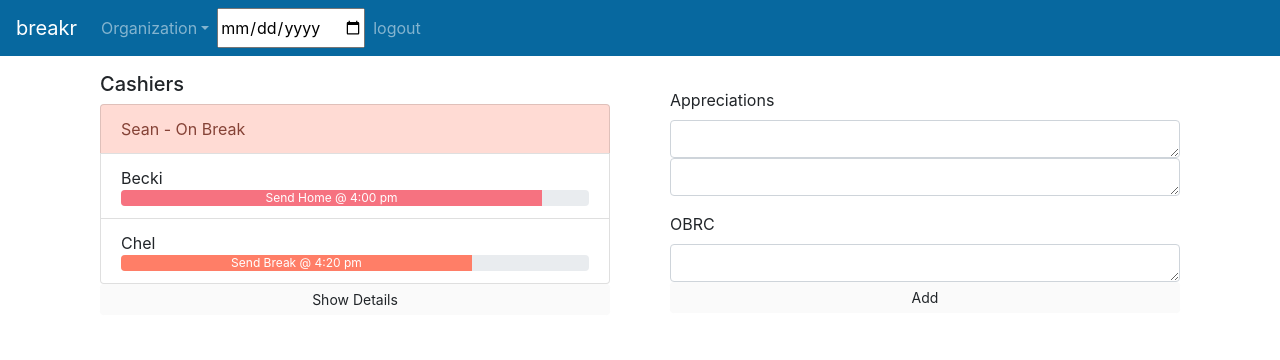
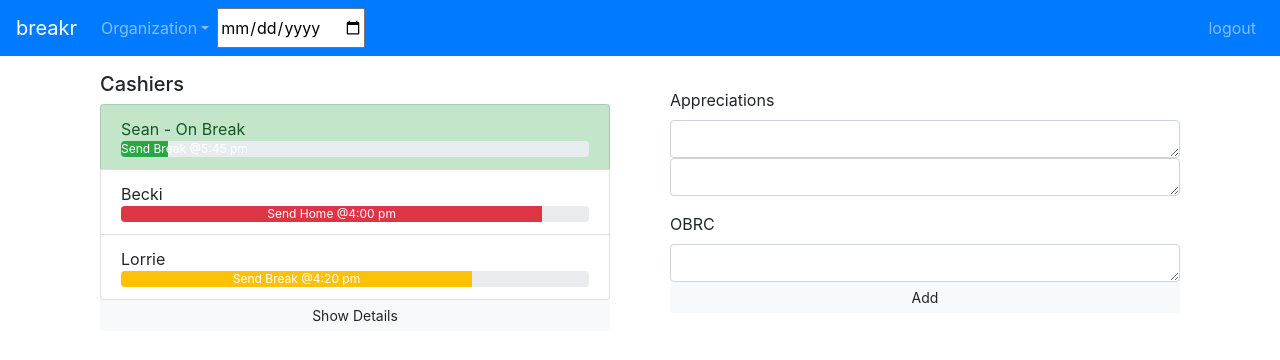
Before and after one commit to codypotter/breakr, a React app: page / in a window 1280 px wide. Built offline with nearby package versions, Linux system fonts and the light colour scheme.

Commit message:
solidified styling

```diff
--- a/src/components/EmployeeList.js
+++ b/src/components/EmployeeList.js
@@ -3,6 +3,7 @@ import Button from 'react-bootstrap/Button';
 import ListGroup from 'react-bootstrap/ListGroup';
 import Container from 'react-bootstrap/Container';
 import ProgressBar from 'react-bootstrap/ProgressBar';
+
 
 export default class EmployeeList extends React.Component {
   constructor(props) {
@@ -18,16 +19,17 @@ export default class EmployeeList extends React.Component {
 
         <h5>Cashiers</h5>
         <ListGroup>
-          <ListGroup.Item variant="warning">
+          <ListGroup.Item variant="success">
             Sean - On Break
+            <ProgressBar variant="success" now="10" label="Send Break @5:45 pm" />
           </ListGroup.Item>
           <ListGroup.Item>
             Becki
-            <ProgressBar variant="danger" now="90" label="Send Home @ 4:00 pm" />
+            <ProgressBar variant="danger" now="90" label="Send Home @4:00 pm" />
           </ListGroup.Item>
           <ListGroup.Item>
-            Chel
-            <ProgressBar variant="warning" now="75" label="Send Break @ 4:20 pm" />
+            Lorrie
+            <ProgressBar variant="warning" now="75" label="Send Break @4:20 pm" />
           </ListGroup.Item>
         </ListGroup>
 
--- a/src/components/Header.js
+++ b/src/components/Header.js
@@ -13,17 +13,19 @@ export default class Header extends React.Component {
   }
   render() {
     return (
-      <Navbar bg="primary" variant="dark">
+      <Navbar expand="lg" bg="primary" variant="dark">
         <Navbar.Brand href="#">breakr</Navbar.Brand>
         <Navbar.Toggle aria-controls="responsive-navbar-nav" />
         <Navbar.Collapse id="responsive-navbar-nav">
-          <Nav>
+          <Nav className="mr-auto">
             <NavDropdown title="Organization" id="collapsible-nav-dropdown">
               <NavDropdown.Item href="#">WFM Laurelhurst</NavDropdown.Item>
               <NavDropdown.Divider />
               <NavDropdown.Item href="#">Create</NavDropdown.Item>
             </NavDropdown>
             <input type="date" />
+          </Nav>
+          <Nav>
             <Nav.Link href="#">logout</Nav.Link>
           </Nav>
         </Navbar.Collapse>
--- a/src/styles/index.scss
+++ b/src/styles/index.scss
@@ -2,16 +2,16 @@
 @import "../../node_modules/bootstrap/scss/functions";
 @import "../../node_modules/bootstrap/scss/variables";
 
-$theme-colors: (
-  "primary": #07689F,
-  "secondary": #C9D6DF,
-  "info": #A2D5F2,
-  "success": #11D3BC,
-  "warning": #FF7E67,
-  "danger": #F67280,
-  "light": #FAFAFA,
-  "dark": #4E4E4E
-);
+// $theme-colors: (
+//   "primary": #9b7d4f,
+//   "secondary": #C9D6DF,
+//   "info": #2b261f,
+//   "success": #64a050,
+//   "warning": #e19018,
+//   "danger": #f44336,
+//   "light": #FAFAFA,
+//   "dark": #4E4E4E
+// );
 
 // $body-bg: #2a3442;
 // $body-color: white;
```
